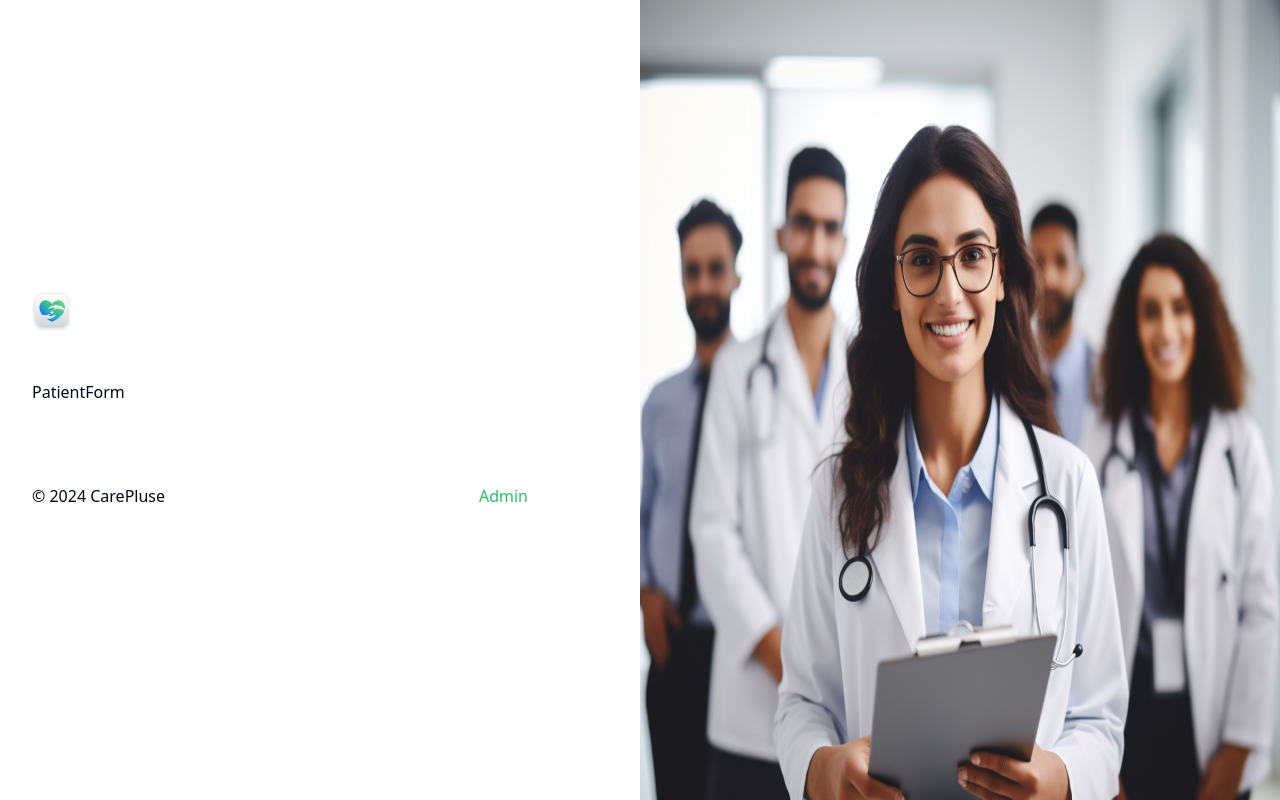
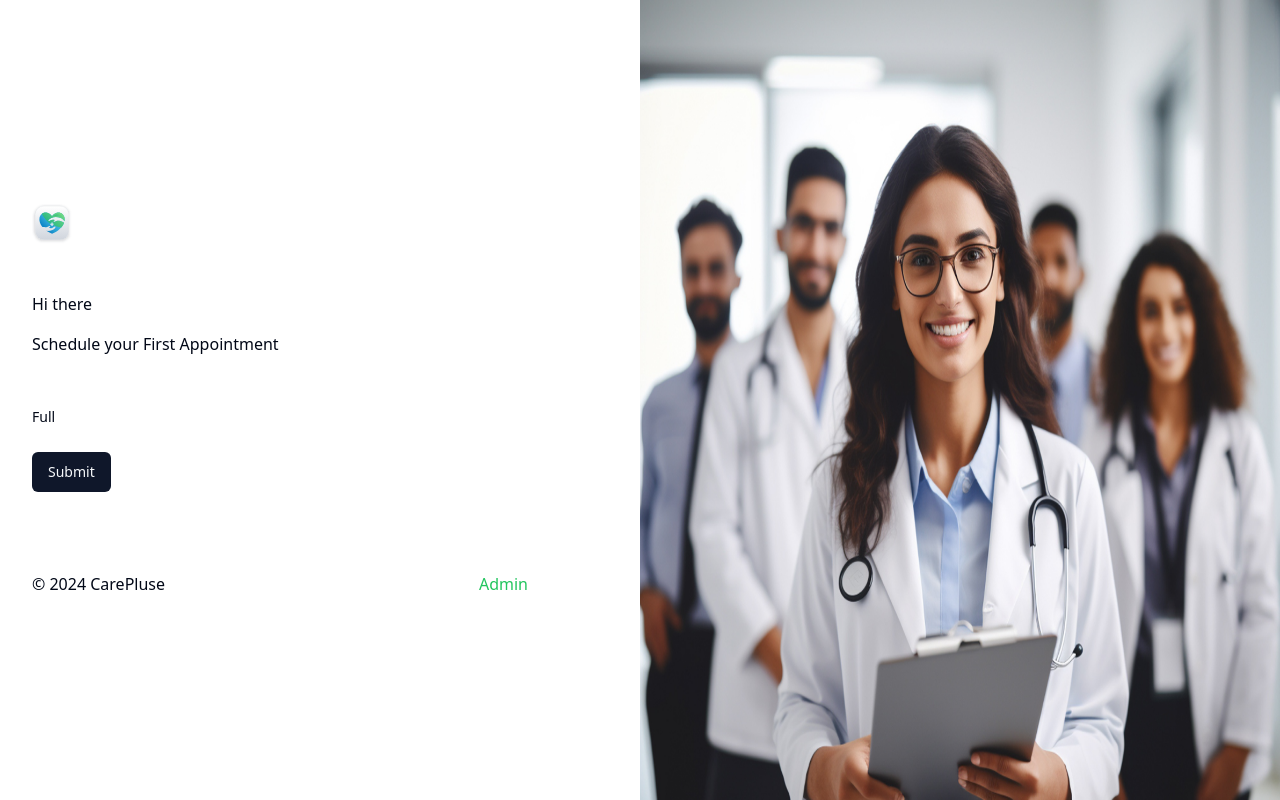
Before and after one commit to Shitanshu731/HealthManagement, a Next.js app: page / in a window 1280 px wide. Built offline with nearby package versions, Linux system fonts and the light colour scheme.

Commit message:
Implement Reusable Form Components

```diff
--- /dev/null
+++ b/components/CustomFormField.tsx
@@ -0,0 +1,43 @@
+import React from "react";
+import {
+  FormControl,
+  FormDescription,
+  FormField,
+  FormItem,
+  FormLabel,
+  FormMessage,
+} from "@/components/ui/form";
+import { Input } from "@/components/ui/input";
+import { Control } from "react-hook-form";
+import { FormFieldType } from "./forms/PatientForm";
+interface CustomProps {
+  control: Control<any>;
+  fieldType: FormFieldType;
+  name: string;
+  label?: string;
+  palceholder?: string;
+  iconSrc?: string;
+  iconAlt?: string;
+  disabled?: boolean;
+  dateFormat?: string;
+  showTimeSelect?: string;
+  children?: React.ReactNode;
+}
+const CustomFormField = (props: CustomProps) => {
+  const { control, fieldType, name, label } = props;
+  return (
+    <FormField
+      control={control}
+      name={name}
+      render={({ field }) => (
+        <FormItem className="flex-1">
+          {fieldType !== FormFieldType.CHECKBOX && label && (
+            <FormLabel>{label}</FormLabel>
+          )}
+        </FormItem>
+      )}
+    />
+  );
+};
+
+export default CustomFormField;
--- a/components/forms/PatientForm.tsx
+++ b/components/forms/PatientForm.tsx
@@ -1,7 +1,59 @@
-import React from "react";
+"use client";
 
+import { zodResolver } from "@hookform/resolvers/zod";
+import { useForm } from "react-hook-form";
+import { z } from "zod";
+import { Button } from "@/components/ui/button";
+import { Form } from "@/components/ui/form";
+import CustomFormField from "../CustomFormField";
+
+export enum FormFieldType {
+  INPUT = "input",
+  TEXTAREA = "textarea",
+  PHONE_INPUT = "phoneInput",
+  CHECKBOX = "checkbox",
+  DATE_PICKER = "datepicker",
+  SELECT = "select",
+  SKELETON = "skeleton",
+}
+
+const formSchema = z.object({
+  username: z.string().min(2, {
+    message: "Username must be at least 2 characters.",
+  }),
+});
 const PatientForm = () => {
-  return <div>PatientForm</div>;
+  // 1. Define your form.
+  const form = useForm<z.infer<typeof formSchema>>({
+    resolver: zodResolver(formSchema),
+    defaultValues: {
+      username: "",
+    },
+  });
+
+  // 2. Define a submit handler.
+  function onSubmit(values: z.infer<typeof formSchema>) {}
+
+  return (
+    <Form {...form}>
+      <form onSubmit={form.handleSubmit(onSubmit)} className="space-y-6 flex-1">
+        <section className="mb-12 space-y-4">
+          <h1>Hi there</h1>
+          <p className="text-dark-700">Schedule your First Appointment</p>
+        </section>
+        <CustomFormField
+          control={form.control}
+          fieldType={FormFieldType.INPUT}
+          label="Full"
+          name="name"
+          placeholder="John Doe"
+          iconSrc="/assets/icons/user.svg"
+          iconAlt="asdasd"
+        />
+        <Button type="submit">Submit</Button>
+      </form>
+    </Form>
+  );
 };
 
 export default PatientForm;
--- /dev/null
+++ b/components/ui/form.tsx
@@ -0,0 +1,178 @@
+"use client"
+
+import * as React from "react"
+import * as LabelPrimitive from "@radix-ui/react-label"
+import { Slot } from "@radix-ui/react-slot"
+import {
+  Controller,
+  ControllerProps,
+  FieldPath,
+  FieldValues,
+  FormProvider,
+  useFormContext,
+} from "react-hook-form"
+
+import { cn } from "@/lib/utils"
+import { Label } from "@/components/ui/label"
+
+const Form = FormProvider
+
+type FormFieldContextValue<
+  TFieldValues extends FieldValues = FieldValues,
+  TName extends FieldPath<TFieldValues> = FieldPath<TFieldValues>
+> = {
+  name: TName
+}
+
+const FormFieldContext = React.createContext<FormFieldContextValue>(
+  {} as FormFieldContextValue
+)
+
+const FormField = <
+  TFieldValues extends FieldValues = FieldValues,
+  TName extends FieldPath<TFieldValues> = FieldPath<TFieldValues>
+>({
+  ...props
+}: ControllerProps<TFieldValues, TName>) => {
+  return (
+    <FormFieldContext.Provider value={{ name: props.name }}>
+      <Controller {...props} />
+    </FormFieldContext.Provider>
+  )
+}
+
+const useFormField = () => {
+  const fieldContext = React.useContext(FormFieldContext)
+  const itemContext = React.useContext(FormItemContext)
+  const { getFieldState, formState } = useFormContext()
+
+  const fieldState = getFieldState(fieldContext.name, formState)
+
+  if (!fieldContext) {
+    throw new Error("useFormField should be used within <FormField>")
+  }
+
+  const { id } = itemContext
+
+  return {
+    id,
+    name: fieldContext.name,
+    formItemId: `${id}-form-item`,
+    formDescriptionId: `${id}-form-item-description`,
+    formMessageId: `${id}-form-item-message`,
+    ...fieldState,
+  }
+}
+
+type FormItemContextValue = {
+  id: string
+}
+
+const FormItemContext = React.createContext<FormItemContextValue>(
+  {} as FormItemContextValue
+)
+
+const FormItem = React.forwardRef<
+  HTMLDivElement,
+  React.HTMLAttributes<HTMLDivElement>
+>(({ className, ...props }, ref) => {
+  const id = React.useId()
+
+  return (
+    <FormItemContext.Provider value={{ id }}>
+      <div ref={ref} className={cn("space-y-2", className)} {...props} />
+    </FormItemContext.Provider>
+  )
+})
+FormItem.displayName = "FormItem"
+
+const FormLabel = React.forwardRef<
+  React.ElementRef<typeof LabelPrimitive.Root>,
+  React.ComponentPropsWithoutRef<typeof LabelPrimitive.Root>
+>(({ className, ...props }, ref) => {
+  const { error, formItemId } = useFormField()
+
+  return (
+    <Label
+      ref={ref}
+      className={cn(error && "text-destructive", className)}
+      htmlFor={formItemId}
+      {...props}
+    />
+  )
+})
+FormLabel.displayName = "FormLabel"
+
+const FormControl = React.forwardRef<
+  React.ElementRef<typeof Slot>,
+  React.ComponentPropsWithoutRef<typeof Slot>
+>(({ ...props }, ref) => {
+  const { error, formItemId, formDescriptionId, formMessageId } = useFormField()
+
+  return (
+    <Slot
+      ref={ref}
+      id={formItemId}
+      aria-describedby={
+        !error
+          ? `${formDescriptionId}`
+          : `${formDescriptionId} ${formMessageId}`
+      }
+      aria-invalid={!!error}
+      {...props}
+    />
+  )
+})
+FormControl.displayName = "FormControl"
+
+const FormDescription = React.forwardRef<
+  HTMLParagraphElement,
+  React.HTMLAttributes<HTMLParagraphElement>
+>(({ className, ...props }, ref) => {
+  const { formDescriptionId } = useFormField()
+
+  return (
+    <p
+      ref={ref}
+      id={formDescriptionId}
+      className={cn("text-sm text-muted-foreground", className)}
+      {...props}
+    />
+  )
+})
+FormDescription.displayName = "FormDescription"
+
+const FormMessage = React.forwardRef<
+  HTMLParagraphElement,
+  React.HTMLAttributes<HTMLParagraphElement>
+>(({ className, children, ...props }, ref) => {
+  const { error, formMessageId } = useFormField()
+  const body = error ? String(error?.message) : children
+
+  if (!body) {
+    return null
+  }
+
+  return (
+    <p
+      ref={ref}
+      id={formMessageId}
+      className={cn("text-sm font-medium text-destructive", className)}
+      {...props}
+    >
+      {body}
+    </p>
+  )
+})
+FormMessage.displayName = "FormMessage"
+
+export {
+  useFormField,
+  Form,
+  FormItem,
+  FormLabel,
+  FormControl,
+  FormDescription,
+  FormMessage,
+  FormField,
+}
--- /dev/null
+++ b/components/ui/input.tsx
@@ -0,0 +1,25 @@
+import * as React from "react"
+
+import { cn } from "@/lib/utils"
+
+export interface InputProps
+  extends React.InputHTMLAttributes<HTMLInputElement> {}
+
+const Input = React.forwardRef<HTMLInputElement, InputProps>(
+  ({ className, type, ...props }, ref) => {
+    return (
+      <input
+        type={type}
+        className={cn(
+          "flex h-10 w-full rounded-md border border-input bg-background px-3 py-2 text-sm ring-offset-background file:border-0 file:bg-transparent file:text-sm file:font-medium placeholder:text-muted-foreground focus-visible:outline-none focus-visible:ring-2 focus-visible:ring-ring focus-visible:ring-offset-2 disabled:cursor-not-allowed disabled:opacity-50",
+          className
+        )}
+        ref={ref}
+        {...props}
+      />
+    )
+  }
+)
+Input.displayName = "Input"
+
+export { Input }
--- /dev/null
+++ b/components/ui/label.tsx
@@ -0,0 +1,26 @@
+"use client"
+
+import * as React from "react"
+import * as LabelPrimitive from "@radix-ui/react-label"
+import { cva, type VariantProps } from "class-variance-authority"
+
+import { cn } from "@/lib/utils"
+
+const labelVariants = cva(
+  "text-sm font-medium leading-none peer-disabled:cursor-not-allowed peer-disabled:opacity-70"
+)
+
+const Label = React.forwardRef<
+  React.ElementRef<typeof LabelPrimitive.Root>,
+  React.ComponentPropsWithoutRef<typeof LabelPrimitive.Root> &
+    VariantProps<typeof labelVariants>
+>(({ className, ...props }, ref) => (
+  <LabelPrimitive.Root
+    ref={ref}
+    className={cn(labelVariants(), className)}
+    {...props}
+  />
+))
+Label.displayName = LabelPrimitive.Root.displayName
+
+export { Label }
--- a/package.json
+++ b/package.json
@@ -9,6 +9,8 @@
     "lint": "next lint"
   },
   "dependencies": {
+    "@hookform/resolvers": "^3.9.0",
+    "@radix-ui/react-label": "^2.1.0",
     "@radix-ui/react-slot": "^1.1.0",
     "class-variance-authority": "^0.7.0",
     "clsx": "^2.1.1",
@@ -17,8 +19,10 @@
     "next-themes": "^0.3.0",
     "react": "^18",
     "react-dom": "^18",
+    "react-hook-form": "^7.52.1",
     "tailwind-merge": "^2.3.0",
-    "tailwindcss-animate": "^1.0.7"
+    "tailwindcss-animate": "^1.0.7",
+    "zod": "^3.23.8"
   },
   "devDependencies": {
     "@types/node": "^20",
```
Also changed, not shown: 1 other file (tests, documents, lock files or other folders).
